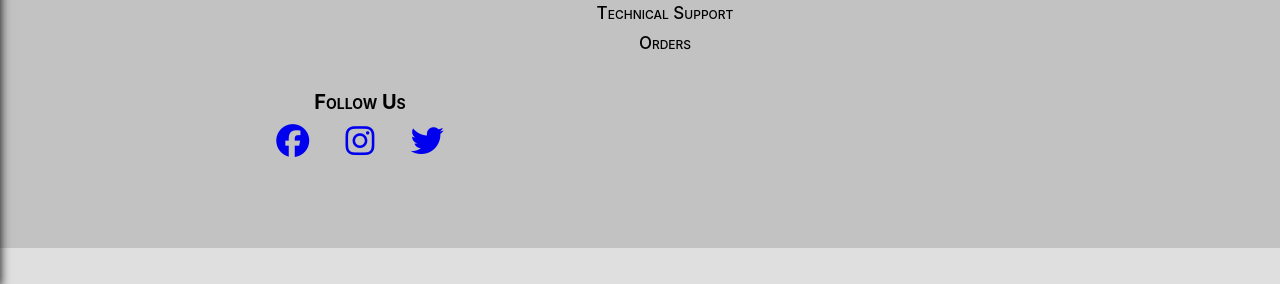
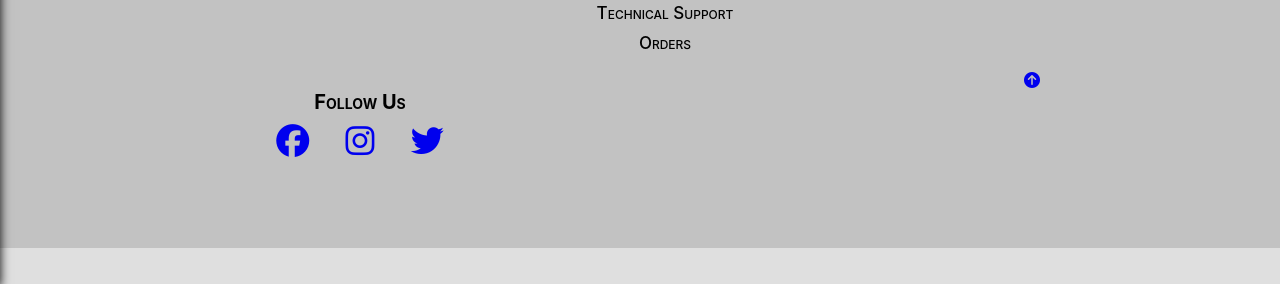
Before and after one commit to Bekbo1sun/diploma, a React (Create React App) app: page /products/1 in a window 1280 px wide. Shown: the part 513-797 px from the top of the page. Built offline with nearby package versions, Linux system fonts and the light colour scheme; no server answers; the database is empty.

Commit message:
added and connected a function that raises the screen when you click on it

```diff
--- a/src/component/Footer/Footer.js
+++ b/src/component/Footer/Footer.js
@@ -1,8 +1,14 @@
 import { NavLink } from "react-router-dom";
+import { Link } from "react-router-dom";
 import React from "react";
 import "./Footer.css";
 
 function Footer() {
+
+  function scrollToTop() {
+    window.scrollTo({ top: 0, behavior: 'smooth' });
+  }
+
   return (
     <footer className="footer">
       <div className="container">
@@ -79,6 +85,11 @@ function Footer() {
               </li>
             </ul>
           </div>
+          <div className="GoUp">
+            <Link href="#" onClick={scrollToTop}>
+              <i class="fa-solid fa-circle-arrow-up" ></i>
+            </Link>
+          </div>
         </div>
       </div>
       <div className="footer-bottom">
```
